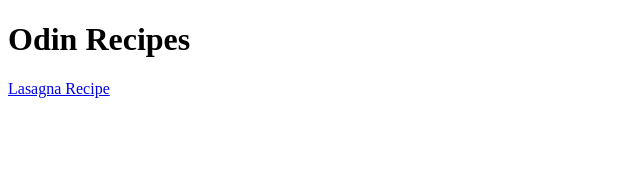
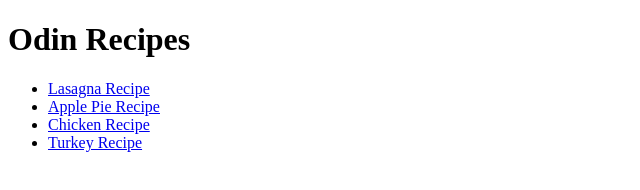
Before and after one commit to EranEranEran/project-recipes, a plain HTML site: page index.html in a window 1280 px wide. Shown: the whole page, without its empty margins (0-640 px from the left). Drawn offline with Linux system fonts and the light colour scheme.

Commit message:
Adding another recipes, updated index to represent

```diff
--- a/index.html
+++ b/index.html
@@ -6,6 +6,24 @@
 </head>
   <body>
      <h1>Odin Recipes</h1>
+       <ul>
+
+        <li>
        <a href="recipes/lasagna.html">Lasagna Recipe</a>
+        </li>
+
+        <li>
+        <a href="recipes/apple_pie.html">Apple Pie Recipe</a>
+        </li>
+
+        <li>
+       <a href="recipes/chicken.html">Chicken Recipe</a>
+        </li>
+
+        <li>
+        <a href="recipes/turkey.html">Turkey Recipe</a>
+        </li>
+
+       </ul>
   </body>
 </html>
```
